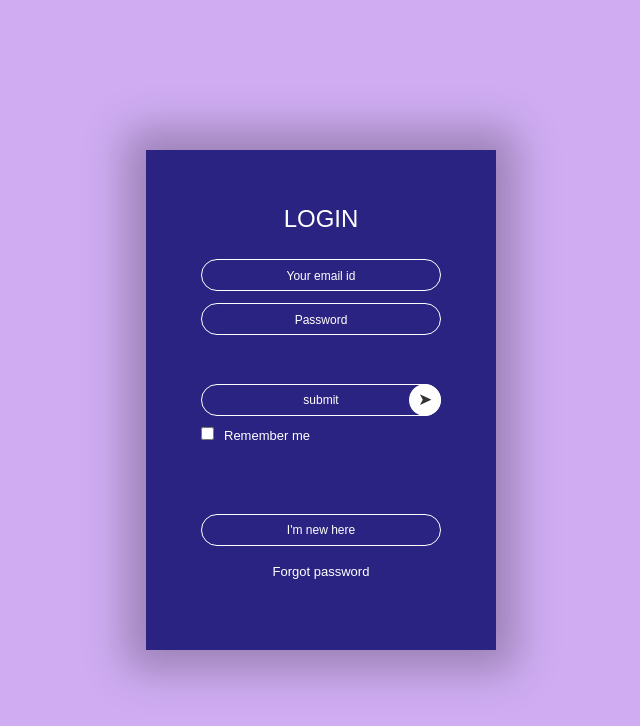
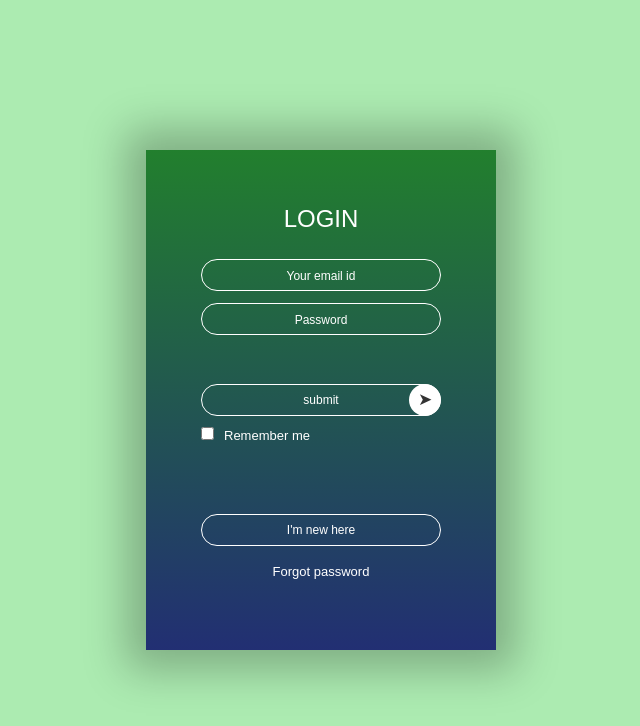
Before and after one commit to Prahalya22/E-Library, a plain HTML site: page web_project_5th_sem/login.html in a window 1280 px wide. Shown: the whole page, without its empty margins (319-959 px from the left). Drawn offline with Linux system fonts and the light colour scheme.

Commit message:
Update login.css

```diff
--- a/web_project_5th_sem/login.css
+++ b/web_project_5th_sem/login.css
@@ -7,7 +7,7 @@
     width: 100%;
     height: 100vh;
     font-family: sans-serif;
-    background: rgb(208, 173, 243);
+    background: rgb(172, 235, 177);
     color:#fff;
     display: flex;
     align-items: center;
@@ -32,7 +32,7 @@
     height: 100%;
     background-position: center;
     background-size: cover;
-    background-image:linear-gradient(rgba(0,0,100,0.8),rgba(0,0,100,0.8) ),url("#");
+    background-image:linear-gradient(rgba(0, 100, 13, 0.8),rgba(0,0,100,0.8) ),url("#");
     padding: 55px;
     box-sizing: border-box;
     backface-visibility: hidden;
```
